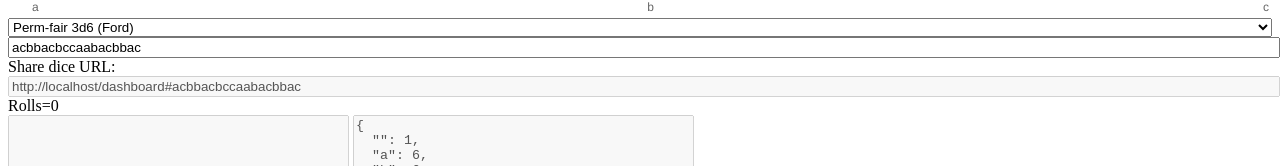
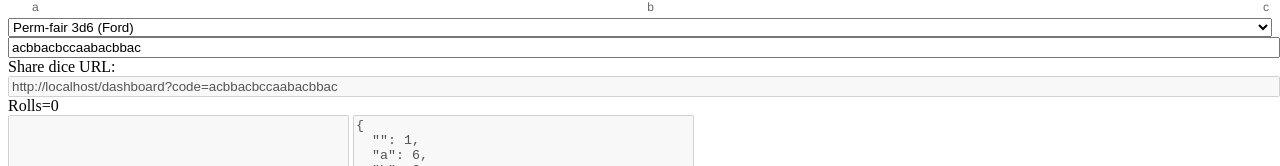
Before and after one commit to StevenClontz/explore-go-first, a SvelteKit app: page /dashboard in a window 1280 px wide. Shown: the part 470-636 px from the top of the page. Built offline with nearby package versions, Linux system fonts and the light colour scheme.

Commit message:
swap hash for query

```diff
--- a/src/routes/dashboard/+page.svelte
+++ b/src/routes/dashboard/+page.svelte
@@ -9,8 +9,9 @@ interface exampleDiceI {
 }
 const exampleDice : exampleDiceI[] = JSON.parse(exampleDiceJson)
 let code:string = exampleDice[0].code
-if ($page.url.hash) {
-    code = $page.url.hash.slice(1)
+const paramCode = $page.url.searchParams.get("code")
+if (paramCode) {
+    code = paramCode
 }
 let codeSelection:string|undefined
 let dice = new Dice(code)
@@ -70,7 +71,7 @@ $: if (code) {
 
 <div>
     Share dice URL:
-    <input disabled style="width:100%" value={$page.url.toString().split("#")[0]+"#"+code}/>
+    <input disabled style="width:100%" value={$page.url.href.split("?")[0]+"?code="+code}/>
 </div>
 
 <div>
```
Also changed, not shown: src/routes/+page.svelte (+4 -3 lines).
